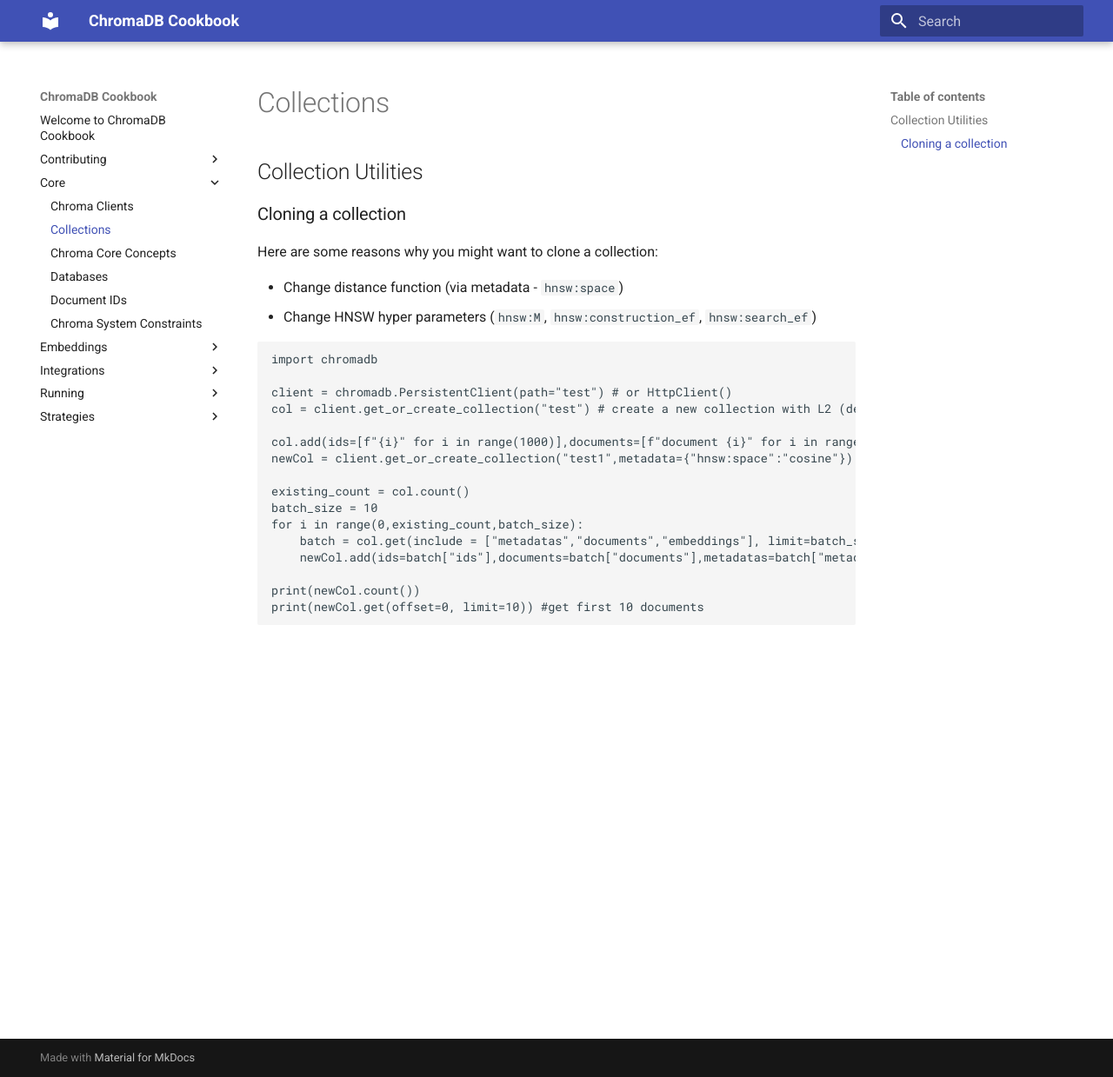
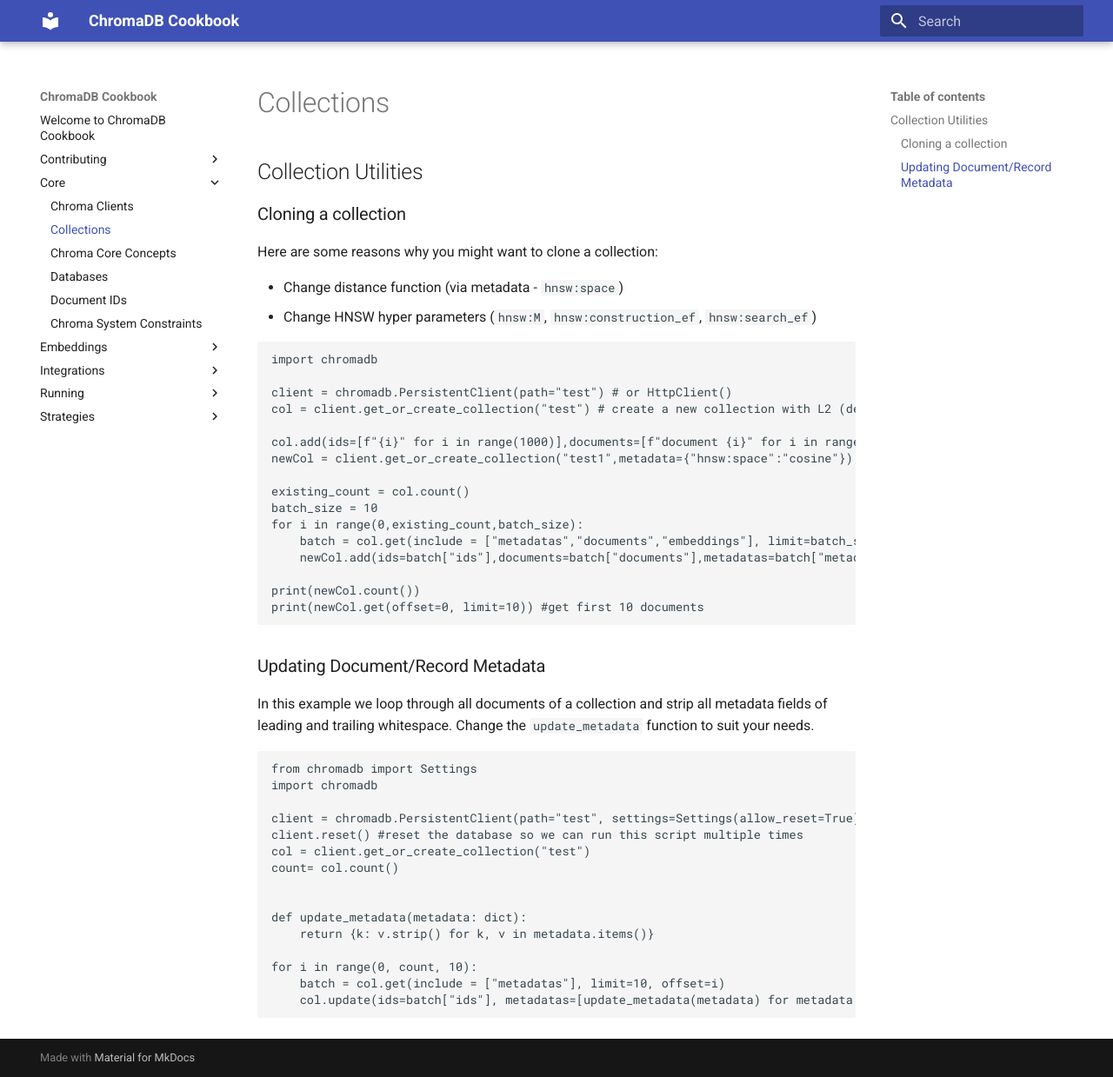
Before and after one commit to amikos-tech/chroma-cookbook, an MkDocs documentation site: the page built from docs/core/collections.md, in a window 1280 px wide and 1239 px high. Shown: the whole window at 87% size. Built offline with MkDocs 1.6.1 and Material for MkDocs 9.7.7, drawn with Linux system fonts in a browser that asks for light colours.

Commit message:
feat: Added document/record metadata updates example

````diff
--- a/docs/core/collections.md
+++ b/docs/core/collections.md
@@ -27,3 +27,26 @@
 print(newCol.count())
 print(newCol.get(offset=0, limit=10)) #get first 10 documents
 ```
+
+### Updating Document/Record Metadata
+
+In this example we loop through all documents of a collection and strip all metadata fields of leading and trailing whitespace.
+Change the `update_metadata` function to suit your needs.
+
+```python
+from chromadb import Settings
+import chromadb
+
+client = chromadb.PersistentClient(path="test", settings=Settings(allow_reset=True))
+client.reset() #reset the database so we can run this script multiple times
+col = client.get_or_create_collection("test")
+count= col.count()
+
+
+def update_metadata(metadata: dict):
+    return {k: v.strip() for k, v in metadata.items()}
+
+for i in range(0, count, 10):
+    batch = col.get(include = ["metadatas"], limit=10, offset=i)
+    col.update(ids=batch["ids"], metadatas=[update_metadata(metadata) for metadata in batch["metadatas"]])
+```
````
